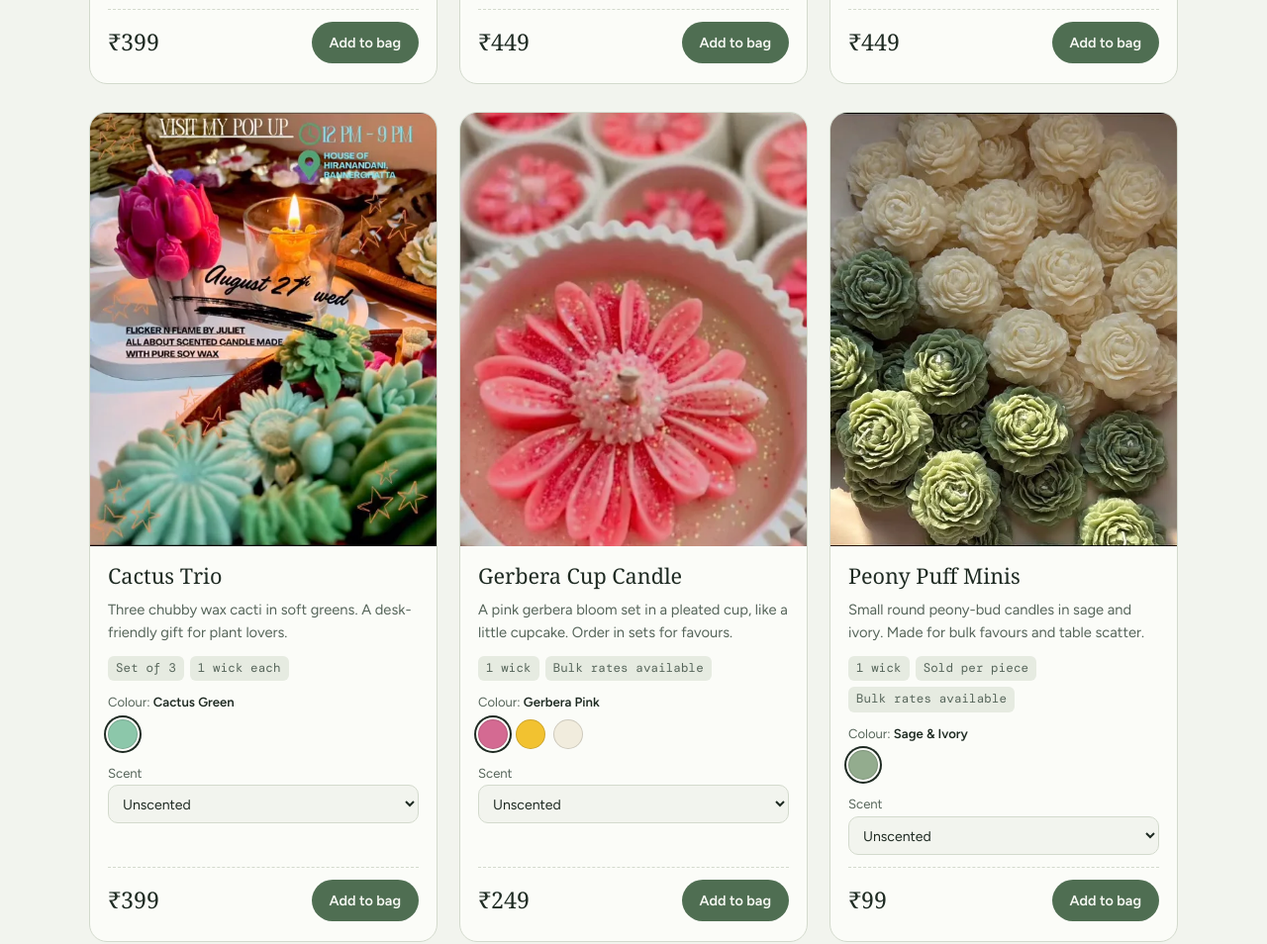
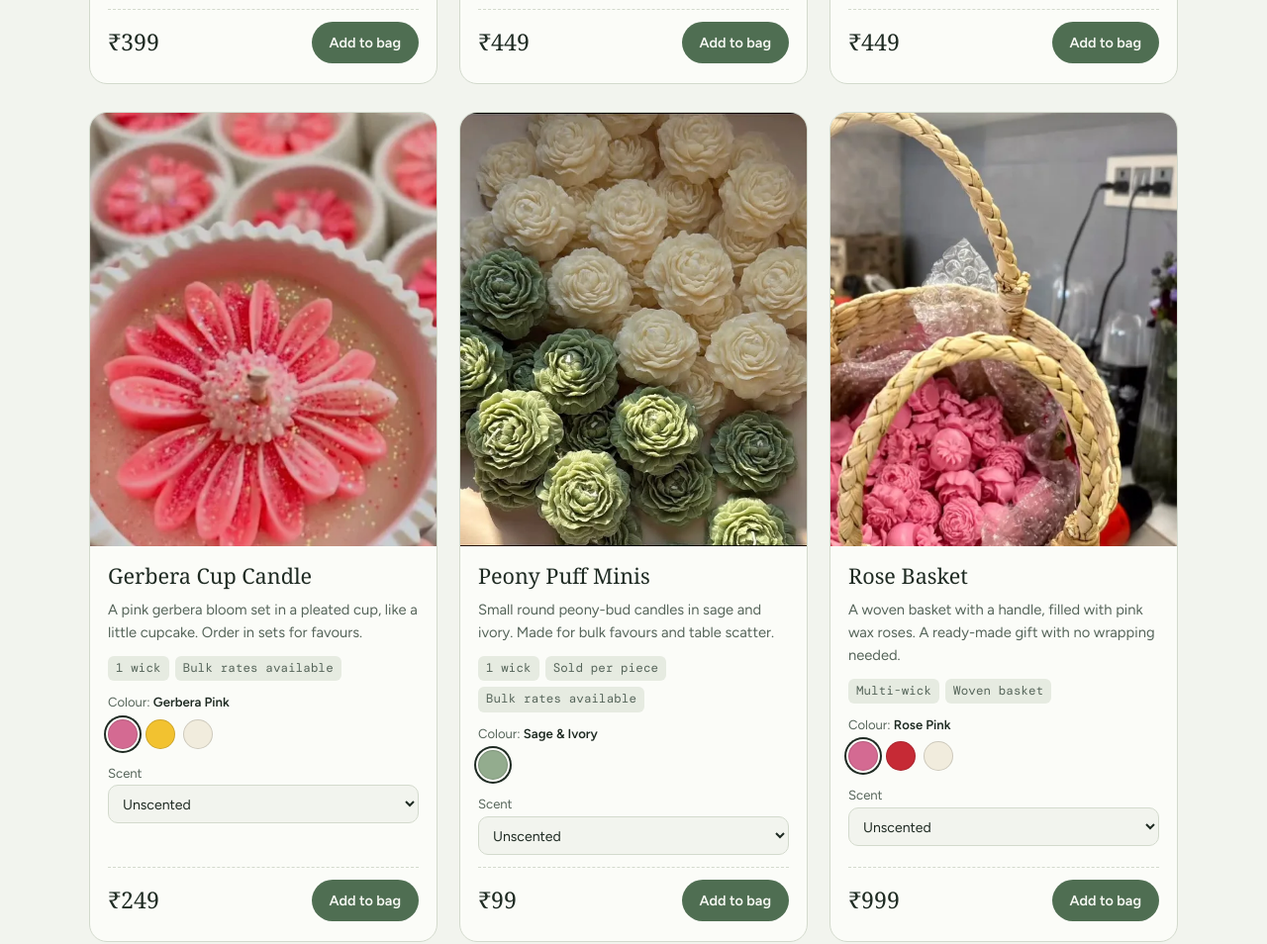
Before and after one commit to Juliet6364/julietcandle, a plain HTML site: page index.html in a window 1280 px wide. Shown: the part 8578-9532 px from the top of the page at 99% size. Drawn offline with nearby package versions, Linux system fonts and the light colour scheme; a web font is replaced by a local one.

Commit message:
Remove Cactus Trio: its only photo was the pop-up event poster
Co-Authored-By: Claude Opus 5.5 <noreply@anthropic.com>
Claude-Session: https://claude.ai/code/session_0114EHGBxNLXoR9nbSevqC35

```diff
--- a/index.html
+++ b/index.html
@@ -452,11 +452,6 @@ const PRODUCTS = [
     specs:["1 wick","Freestanding"],
     colours:[{n:"Tulip Pink",h:C.rose,img:"ig-15"},{n:"Yellow",h:C.yellow},{n:"Ivory",h:C.ivory}],
     gallery:["ig-15"] },
-  { id:"cactus", name:"Cactus Trio", cat:"sculpted", price:399,
-    desc:"Three chubby wax cacti in soft greens. A desk-friendly gift for plant lovers.",
-    specs:["Set of 3","1 wick each"],
-    colours:[{n:"Cactus Green",h:C.mint,img:"ig-109"}],
-    gallery:["ig-109"] },
   { id:"gerbera", name:"Gerbera Cup Candle", cat:"sculpted", price:249,
     desc:"A pink gerbera bloom set in a pleated cup, like a little cupcake. Order in sets for favours.",
     specs:["1 wick","Bulk rates available"],
```
Also changed, not shown: img/ig-109.webp (deleted).
